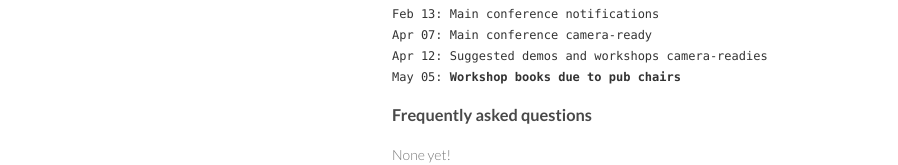
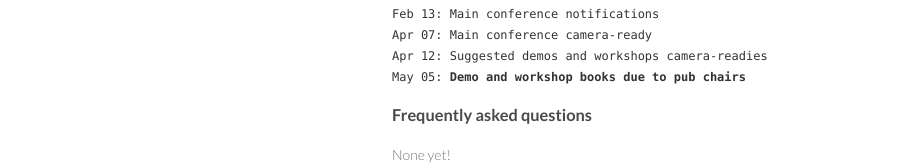
Before and after one commit to cherryc/naacl-pubs, a plain HTML site: page index.html in a window 1280 px wide. Shown: the part 339-504 px from the top of the page, without its empty margins (178-1076 px from the left). Drawn offline with Linux system fonts and the light colour scheme.

Commit message:
Update index.html
Fixed for symmetry between Apr 12 and May 5 line

```diff
--- a/index.html
+++ b/index.html
@@ -43,7 +43,7 @@ Dec 10: Main conference submission<br/>
 Feb 13: Main conference notifications<br/>
 Apr 07: Main conference camera-ready<br/>
 Apr 12: Suggested demos and workshops camera-readies<br/>
-May 05: <b>Workshop books due to pub chairs</b><br/>
+May 05: <b>Demo and workshop books due to pub chairs</b><br/>
 </code>
 </p>
 
```
